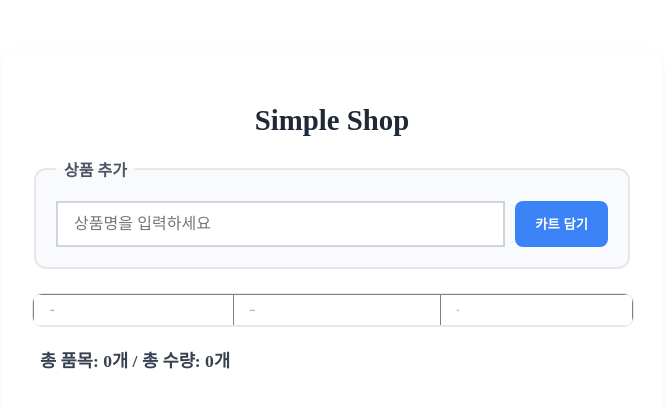
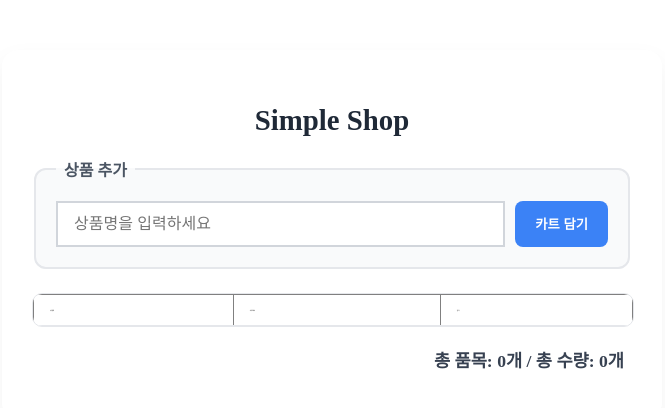
Before and after one commit to ryan7715/react-02-cart, a React (Vite) app: page / in a window 1280 px wide. Shown: the top 408 px of the page, without its empty margins (308-973 px from the left). Built offline with nearby package versions, Linux system fonts and the light colour scheme; the HTML template or start-up script is replaced by a standard one.

Commit message:
스타일링 적용 완료 (1차 수정본)

```diff
--- a/src/App.module.css
+++ b/src/App.module.css
@@ -157,4 +157,6 @@
     font-size: 1.1rem;
     color: #374151;
     padding: 0 8px;
+    text-align: right;
+    font-weight: 600;
 }
```
